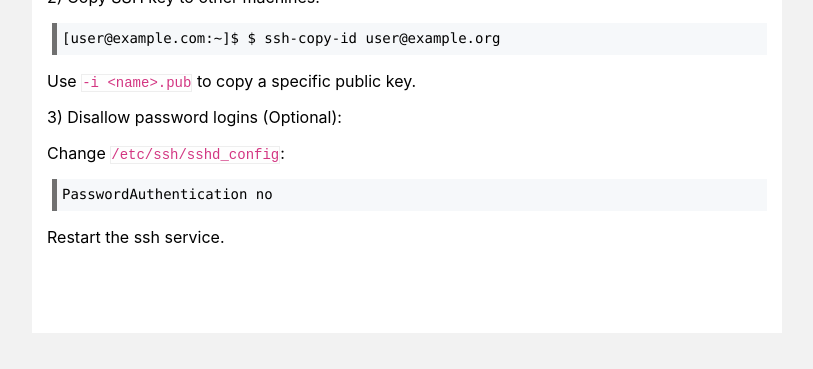
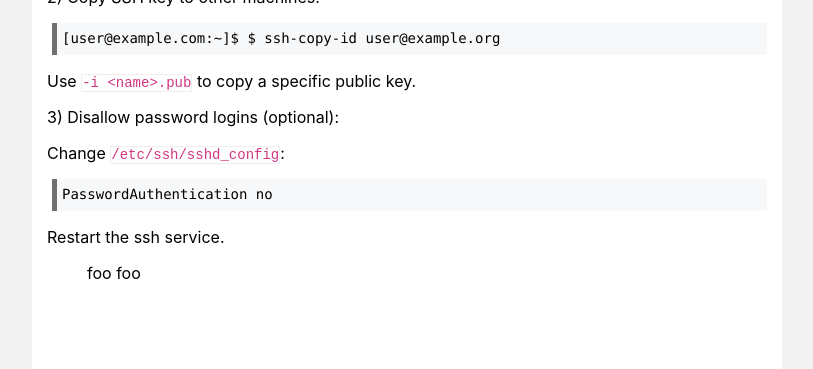
Before and after one commit to execas/execas.github.io, a Jekyll site: the page built from _posts/2018-08-21-ssh-on-linux.md, in a window 1280 px wide. Shown: the part 1733-2102 px from the top of the page, without its empty margins (233-1046 px from the left). Built offline with Jekyll 4.4.1, drawn with Linux system fonts in a browser that asks for light colours; before the commit the page ends 2066 px from its top, so only the background shows below that.

Commit message:
Update 2018-08-21-ssh-on-linux.md

````diff
--- a/_posts/2018-08-21-ssh-on-linux.md
+++ b/_posts/2018-08-21-ssh-on-linux.md
@@ -99,7 +99,7 @@ Enter a passphrase to protect your private key, in case it ends up in the wrong
 
 Use `-i <name>.pub` to copy a specific public key.
 
-3) Disallow password logins (Optional):
+3) Disallow password logins (optional):
 
 Change `/etc/ssh/sshd_config`:
 
@@ -108,3 +108,9 @@ PasswordAuthentication no
 ```
 
 Restart the ssh service.
+
+
+
+
+> foo
+> foo
````
